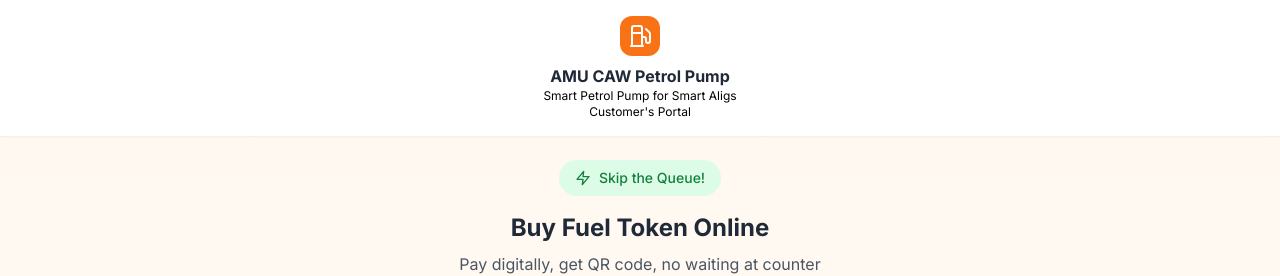
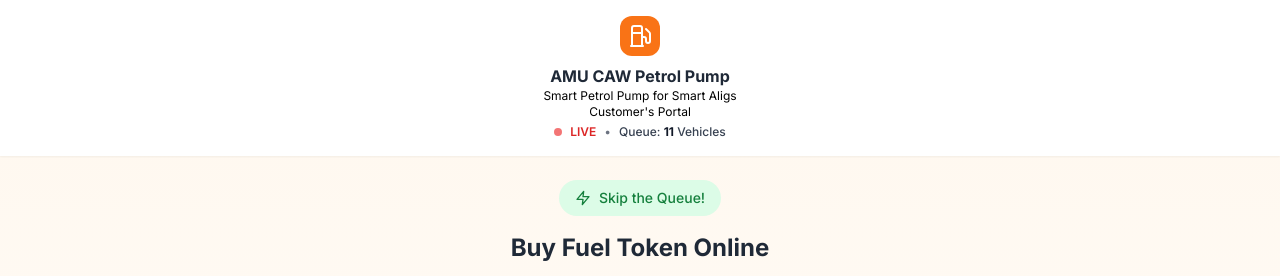
Before and after one commit to SuhaibK10/digitalfuelflowcustomer, a Next.js app: page / in a window 1280 px wide. Shown: the top 276 px of the page. Built offline with nearby package versions, Linux system fonts and the light colour scheme; no server answers; the database is empty.

Commit message:
adding live counter

```diff
--- a/app/page.tsx
+++ b/app/page.tsx
@@ -184,6 +184,15 @@ export default function HomePage() {
       <h1 className="font-bold text-gray-800">AMU CAW Petrol Pump</h1>
       <p className="text-xs text-black-600">Smart Petrol Pump for Smart Aligs</p>
       <p className="text-xs text-black-500">Customer's Portal</p>
+      <p className="text-xs text-gray-600 flex items-center justify-center gap-2 mt-1">
+  <span className="w-2 h-2 bg-red-500 rounded-full animate-pulse"></span>
+  <span className="font-semibold text-red-600">LIVE</span>
+  <span className="text-gray-500">•</span>
+  <span className="font-medium text-gray-700">
+    Queue: <span className="font-bold text-gray-900">11</span> Vehicles
+  </span>
+</p>
+
     </div>
 
   </div>
```
